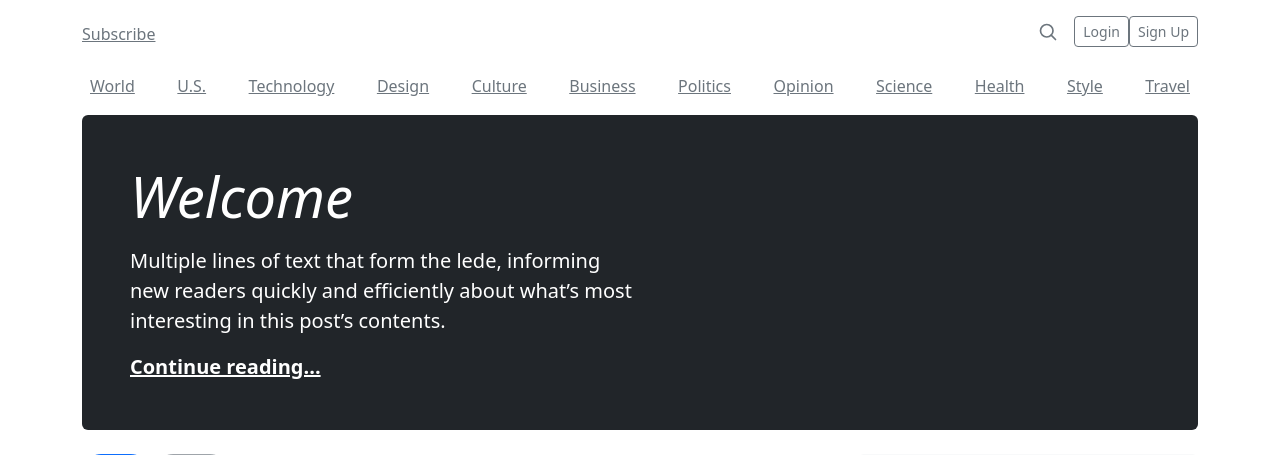
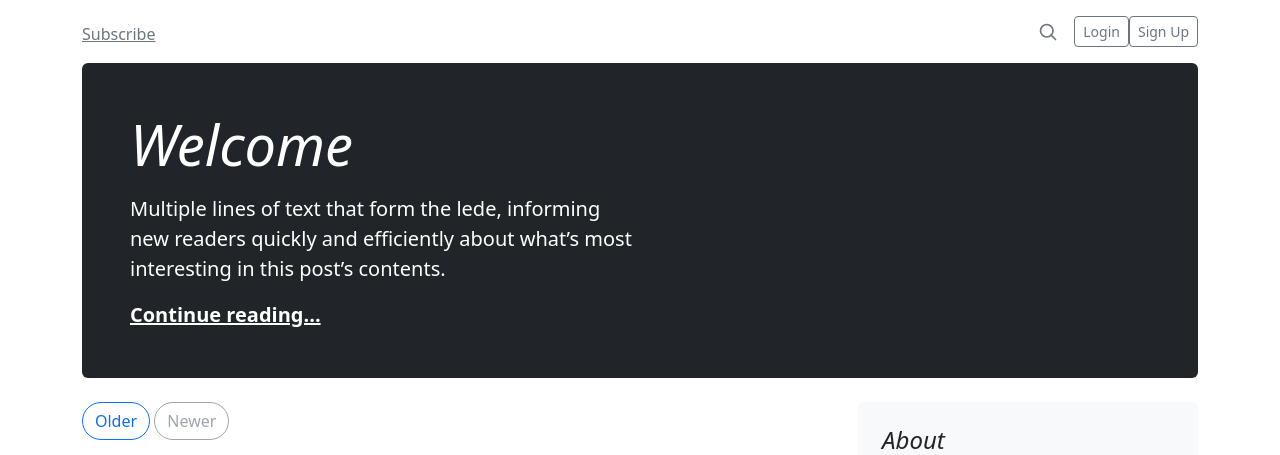
Before and after one commit to zagoranov/flask_blog, a Flask app: page / in a window 1280 px wide. Shown: the top 455 px of the page. Run offline with Flask 2, Linux system fonts and the light colour scheme; data that the repository does not hold is empty.

Commit message:
last version

```diff
--- a/blog/templates/index.html
+++ b/blog/templates/index.html
@@ -38,22 +38,6 @@
       </div>
     </header>
 
-    <div class="nav-scroller py-1 mb-2">
-      <nav class="nav d-flex justify-content-between">
-        <a class="p-2 link-secondary" href="#">World</a>
-        <a class="p-2 link-secondary" href="#">U.S.</a>
-        <a class="p-2 link-secondary" href="#">Technology</a>
-        <a class="p-2 link-secondary" href="#">Design</a>
-        <a class="p-2 link-secondary" href="#">Culture</a>
-        <a class="p-2 link-secondary" href="#">Business</a>
-        <a class="p-2 link-secondary" href="#">Politics</a>
-        <a class="p-2 link-secondary" href="#">Opinion</a>
-        <a class="p-2 link-secondary" href="#">Science</a>
-        <a class="p-2 link-secondary" href="#">Health</a>
-        <a class="p-2 link-secondary" href="#">Style</a>
-        <a class="p-2 link-secondary" href="#">Travel</a>
-      </nav>
-    </div>
   </div>
 
   <main class="container">
--- a/todo.txt
+++ b/todo.txt
@@ -7,6 +7,9 @@
 + Followers
 
 
+. Post visibility mode (hidden, only followers, public)
+. Ordering posts
+
 . Editing profile
 . Pagination
 . Post Markdown editor + viewer
```
